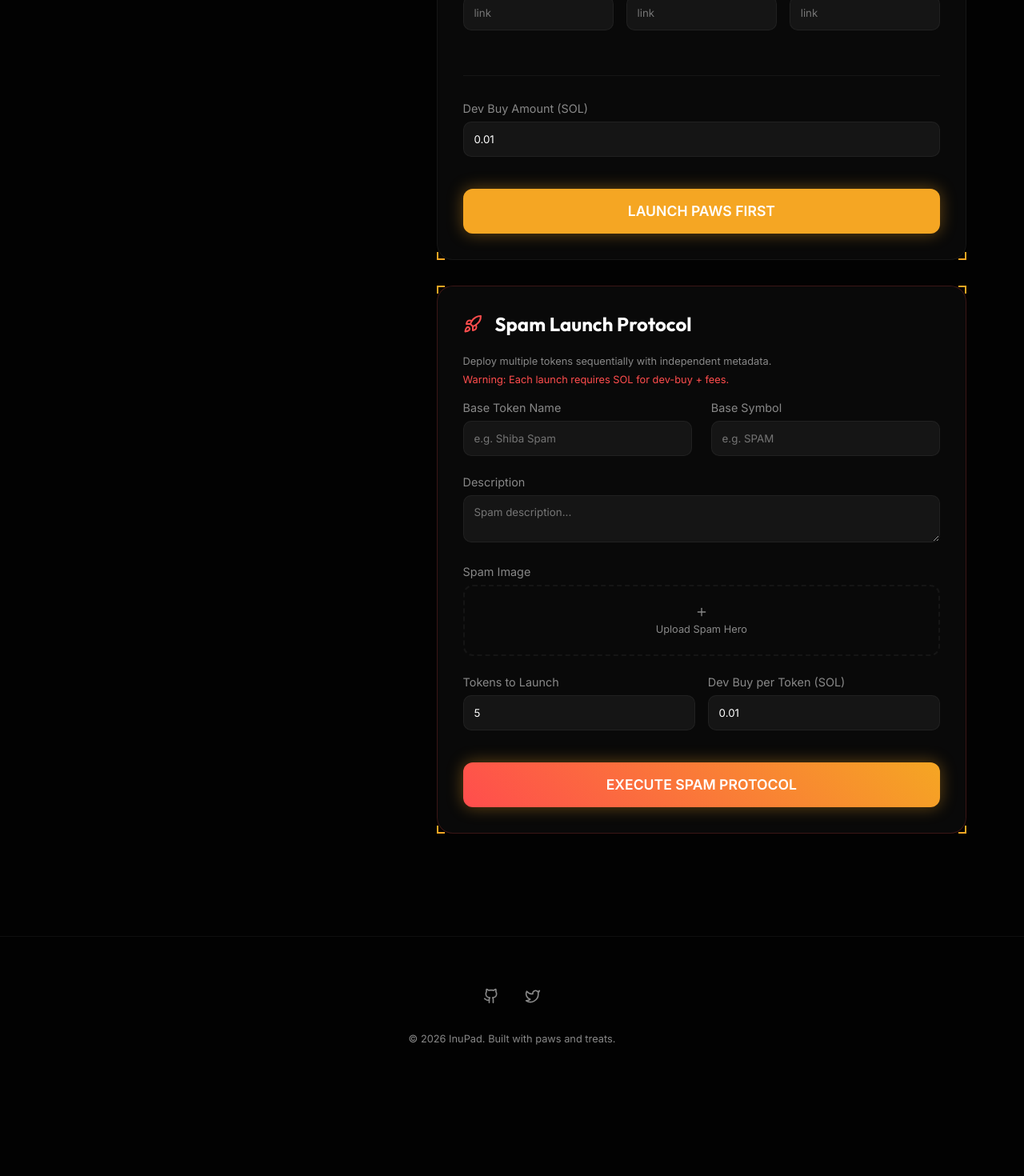
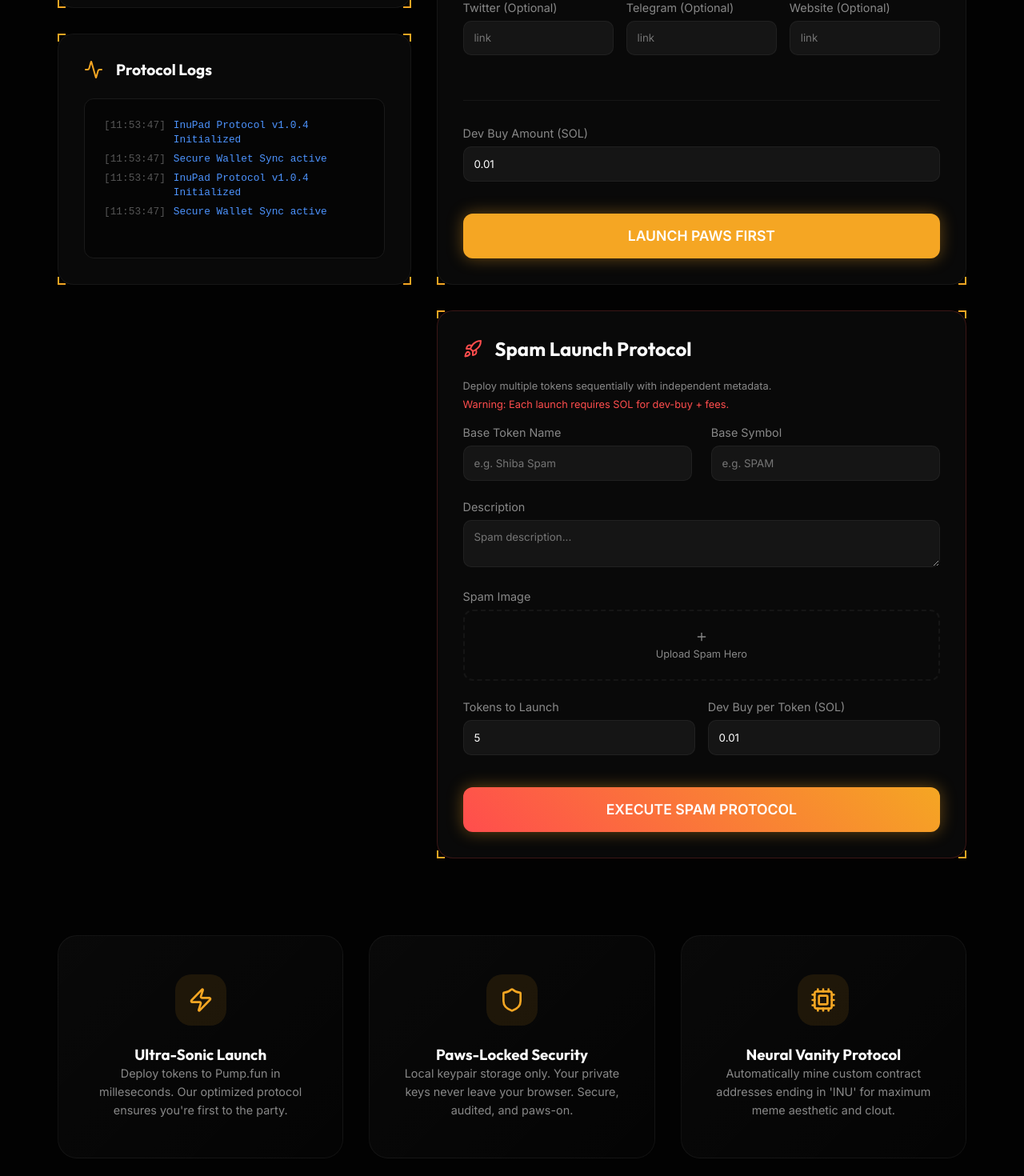
Before and after one commit to capteeen/sterpad, a React (Vite) app: page / in a window 1280 px wide. Shown: the part 1320-2790 px from the top of the page at 80% size. Before the commit the page ends 2690 px from the top, so only its background shows below. Built offline with nearby package versions, Linux system fonts and the light colour scheme.

Commit message:
feat: Add a scrolling ticker bar, real-time terminal logs, a features section, and a new CTA to the UI.

```diff
--- a/src/App.tsx
+++ b/src/App.tsx
@@ -1,6 +1,6 @@
 import React, { useState, useEffect } from 'react';
 import { motion } from 'framer-motion';
-import { Rocket, Wallet, Github, Twitter, ExternalLink, Plus } from 'lucide-react';
+import { Rocket, Wallet, Github, Twitter, ExternalLink, Plus, Zap, Shield, Cpu, Activity } from 'lucide-react';
 import { Keypair } from '@solana/web3.js';
 import bs58 from 'bs58';
 import { createWallet, launchToken, getTokenMetadataFromMoralis, getFileFromUrl, fetchExternalMetadata } from './utils/pump';
@@ -44,6 +44,44 @@ const LoadingOverlay: React.FC<{ message: string }> = ({ message }) => (
     </div>
   </motion.div>
 );
+
+const TickerBar = () => (
+  <div className="ticker-wrap">
+    <div className="ticker">
+      {[...Array(2)].map((_, i) => (
+        <React.Fragment key={i}>
+          <div className="ticker-item">NEW LAUNCH: <span>$SHIBALORD</span> deployed 2m ago</div>
+          <div className="ticker-item">VAMP STATUS: <span>SUCCESS</span> cloned $PEPE_INU</div>
+          <div className="ticker-item">NETWORK: <span>SOLANA MAINNET</span> 2840 TPS</div>
+          <div className="ticker-item">VOLUME: <span>4,209 SOL</span> last 24h</div>
+          <div className="ticker-item">SPAM PROTOCOL: <span>ACTIVE</span> 12 instances</div>
+        </React.Fragment>
+      ))}
+    </div>
+  </div>
+);
+
+const TerminalLog: React.FC<{ logs: { type: string, message: string, time: string }[] }> = ({ logs }) => {
+  const scrollRef = React.useRef<HTMLDivElement>(null);
+
+  useEffect(() => {
+    if (scrollRef.current) {
+      scrollRef.current.scrollTop = scrollRef.current.scrollHeight;
+    }
+  }, [logs]);
+
+  return (
+    <div className="terminal-card" ref={scrollRef}>
+      {logs.map((log, i) => (
+        <div key={i} className="terminal-line">
+          <span className="terminal-timestamp">[{log.time}]</span>
+          <span className={`terminal-${log.type}`}>{log.message}</span>
+        </div>
+      ))}
+      {logs.length === 0 && <div className="terminal-line"><span className="terminal-info">Waiting for incoming protocol requests...</span></div>}
+    </div>
+  );
+};
 
 const App: React.FC = () => {
   const [wallets, setWallets] = useState<{ address: string; privateKey: string }[]>(() => {
@@ -90,6 +128,17 @@ const App: React.FC = () => {
     rpcUrl: 'https://api.mainnet-beta.solana.com'
   });
   const [spamImageFile, setSpamImageFile] = useState<File | null>(null);
+  const [logs, setLogs] = useState<{ type: string, message: string, time: string }[]>([]);
+
+  const addLog = (type: string, message: string) => {
+    const time = new Date().toLocaleTimeString('en-US', { hour12: false, hour: '2-digit', minute: '2-digit', second: '2-digit' });
+    setLogs(prev => [...prev, { type, message, time }]);
+  };
+
+  useEffect(() => {
+    addLog('info', 'InuPad Protocol v1.0.4 Initialized');
+    addLog('info', 'Secure Wallet Sync active');
+  }, []);
 
   const handleVamp = async () => {
     if (!vampAddress) return;
@@ -97,8 +146,10 @@ const App: React.FC = () => {
     setLoading(true);
     setStatus({ type: 'info', message: 'Executing Vamp Protocol: Extracting Metadata...' });
 
+    addLog('warning', `Vamp Protocol: Targeting ${vampAddress}`);
     try {
       const metadata = await getTokenMetadataFromMoralis(vampAddress);
+      addLog('info', `Metadata fetched for ${metadata.name}`);
       console.log('Vamp Moralis Response:', metadata);
 
       // Metaplex often stores data in a JSON file at a URI
@@ -254,6 +305,7 @@ const App: React.FC = () => {
     setLoading(true);
     setStatus({ type: 'info', message: 'Mining Inu-Vanity address & Launching...' });
 
+    addLog('info', `Deploying ${formData.name} (${formData.symbol})...`);
     try {
       const metadata: TokenMetadata = {
         name: formData.name,
@@ -273,6 +325,7 @@ const App: React.FC = () => {
         true // useVanity
       );
 
+      addLog('success', `Launch Successful! Mint: ${result.mint}`);
       setStatus({ type: 'success', message: 'Successfully launched!' });
       setTxUrl(result.solscan);
     } catch (err: any) {
@@ -333,6 +386,7 @@ const App: React.FC = () => {
 
   return (
     <div className="min-h-screen">
+      <TickerBar />
       {loading && <LoadingOverlay message={status?.message || "Initializing Protocol..."} />}
       <div className="glow-overlay" />
       <div className="scan-line" />
@@ -562,6 +616,21 @@ const App: React.FC = () => {
                   )}
                 </motion.div>
               )}
+
+              {/* Terminal Logs Card */}
+              <motion.div
+                className="card"
+                initial={{ opacity: 0, x: -20 }}
+                animate={{ opacity: 1, x: 0 }}
+                transition={{ delay: 0.3 }}
+              >
+                <CornerAccents />
+                <div style={{ display: 'flex', alignItems: 'center', gap: '1rem', marginBottom: '1.5rem' }}>
+                  <Activity style={{ color: 'var(--primary)' }} />
+                  <h2 style={{ fontSize: '1.2rem' }}>Protocol Logs</h2>
+                </div>
+                <TerminalLog logs={logs} />
+              </motion.div>
             </div>
 
             {/* Right Column: Launch Form */}
@@ -828,6 +897,73 @@ const App: React.FC = () => {
               </motion.div>
             </div>
           </div>
+
+          {/* Features Section */}
+          <section className="feature-grid">
+            <motion.div
+              className="feature-card"
+              initial={{ opacity: 0, y: 30 }}
+              whileInView={{ opacity: 1, y: 0 }}
+              viewport={{ once: true }}
+            >
+              <div className="feature-icon"><Zap size={32} /></div>
+              <h3>Ultra-Sonic Launch</h3>
+              <p style={{ color: 'var(--text-muted)', fontSize: '0.9rem', lineHeight: '1.6' }}>
+                Deploy tokens to Pump.fun in milleseconds. Our optimized protocol ensures you're first to the party.
+              </p>
+            </motion.div>
+
+            <motion.div
+              className="feature-card"
+              initial={{ opacity: 0, y: 30 }}
+              whileInView={{ opacity: 1, y: 0 }}
+              viewport={{ once: true }}
+              transition={{ delay: 0.1 }}
+            >
+              <div className="feature-icon"><Shield size={32} /></div>
+              <h3>Paws-Locked Security</h3>
+              <p style={{ color: 'var(--text-muted)', fontSize: '0.9rem', lineHeight: '1.6' }}>
+                Local keypair storage only. Your private keys never leave your browser. Secure, audited, and paws-on.
+              </p>
+            </motion.div>
+
+            <motion.div
+              className="feature-card"
+              initial={{ opacity: 0, y: 30 }}
+              whileInView={{ opacity: 1, y: 0 }}
+              viewport={{ once: true }}
+              transition={{ delay: 0.2 }}
+            >
+              <div className="feature-icon"><Cpu size={32} /></div>
+              <h3>Neural Vanity Protocol</h3>
+              <p style={{ color: 'var(--text-muted)', fontSize: '0.9rem', lineHeight: '1.6' }}>
+                Automatically mine custom contract addresses ending in 'INU' for maximum meme aesthetic and clout.
+              </p>
+            </motion.div>
+          </section>
+
+          {/* New CTA Section */}
+          <motion.section
+            style={{
+              marginTop: '8rem',
+              padding: '6rem',
+              borderRadius: '40px',
+              background: 'radial-gradient(circle at top right, rgba(245, 166, 35, 0.1), transparent)',
+              border: '1px solid var(--border)',
+              textAlign: 'center'
+            }}
+            initial={{ opacity: 0 }}
+            whileInView={{ opacity: 1 }}
+            viewport={{ once: true }}
+          >
+            <h2 style={{ fontSize: '3rem', marginBottom: '1.5rem' }}>Ready to Take the <span style={{ color: 'var(--primary)' }}>Lead?</span></h2>
+            <p style={{ color: 'var(--text-muted)', maxWidth: '600px', margin: '0 auto 2.5rem' }}>
+              Join thousands of shibas deploying the next generation of tokens on Solana.
+            </p>
+            <button className="btn-primary" onClick={() => window.scrollTo({ top: 500, behavior: 'smooth' })}>
+              Start Deploying Now
+            </button>
+          </motion.section>
         </div>
       </main>
 
--- a/src/index.css
+++ b/src/index.css
@@ -113,6 +113,119 @@ h3,
   100% {
     transform: translateY(100vh);
   }
+}
+
+.ticker-wrap {
+  width: 100%;
+  overflow: hidden;
+  background: rgba(245, 166, 35, 0.05);
+  border-bottom: 1px solid var(--border);
+  padding: 8px 0;
+  position: relative;
+  z-index: 10;
+}
+
+.ticker {
+  display: flex;
+  white-space: nowrap;
+  animation: ticker 30s linear infinite;
+}
+
+.ticker-item {
+  display: flex;
+  align-items: center;
+  gap: 12px;
+  padding: 0 40px;
+  font-family: 'Space Mono', monospace;
+  font-size: 0.75rem;
+  color: var(--text-muted);
+}
+
+.ticker-item span {
+  color: var(--primary);
+}
+
+@keyframes ticker {
+  0% {
+    transform: translateX(0);
+  }
+
+  100% {
+    transform: translateX(-50%);
+  }
+}
+
+.terminal-card {
+  background: #050505;
+  border: 1px solid #1a1a1a;
+  border-radius: 12px;
+  padding: 1.5rem;
+  font-family: 'Space Mono', monospace;
+  font-size: 0.8rem;
+  height: 200px;
+  overflow-y: auto;
+  position: relative;
+}
+
+.terminal-line {
+  margin-bottom: 6px;
+  line-height: 1.4;
+  display: flex;
+  gap: 10px;
+}
+
+.terminal-timestamp {
+  color: #555;
+}
+
+.terminal-info {
+  color: #4d94ff;
+}
+
+.terminal-success {
+  color: #4dff4d;
+}
+
+.terminal-warning {
+  color: #ffcc33;
+}
+
+.terminal-error {
+  color: #ff4d4d;
+}
+
+.feature-grid {
+  display: grid;
+  grid-template-columns: repeat(auto-fit, minmax(300px, 1fr));
+  gap: 2rem;
+  margin-top: 6rem;
+}
+
+.feature-card {
+  background: linear-gradient(135deg, rgba(255, 255, 255, 0.03) 0%, rgba(255, 255, 255, 0.01) 100%);
+  border: 1px solid var(--border);
+  border-radius: 24px;
+  padding: 3rem 2rem;
+  text-align: center;
+  transition: all 0.4s cubic-bezier(0.175, 0.885, 0.32, 1.275);
+}
+
+.feature-card:hover {
+  transform: translateY(-10px);
+  border-color: var(--primary);
+  background: linear-gradient(135deg, rgba(245, 166, 35, 0.05) 0%, rgba(255, 255, 255, 0.01) 100%);
+}
+
+.feature-icon {
+  width: 64px;
+  height: 64px;
+  background: rgba(245, 166, 35, 0.1);
+  border-radius: 20px;
+  display: flex;
+  align-items: center;
+  justify-content: center;
+  margin: 0 auto 1.5rem;
+  color: var(--primary);
 }
 
 .claude-badge {
```
